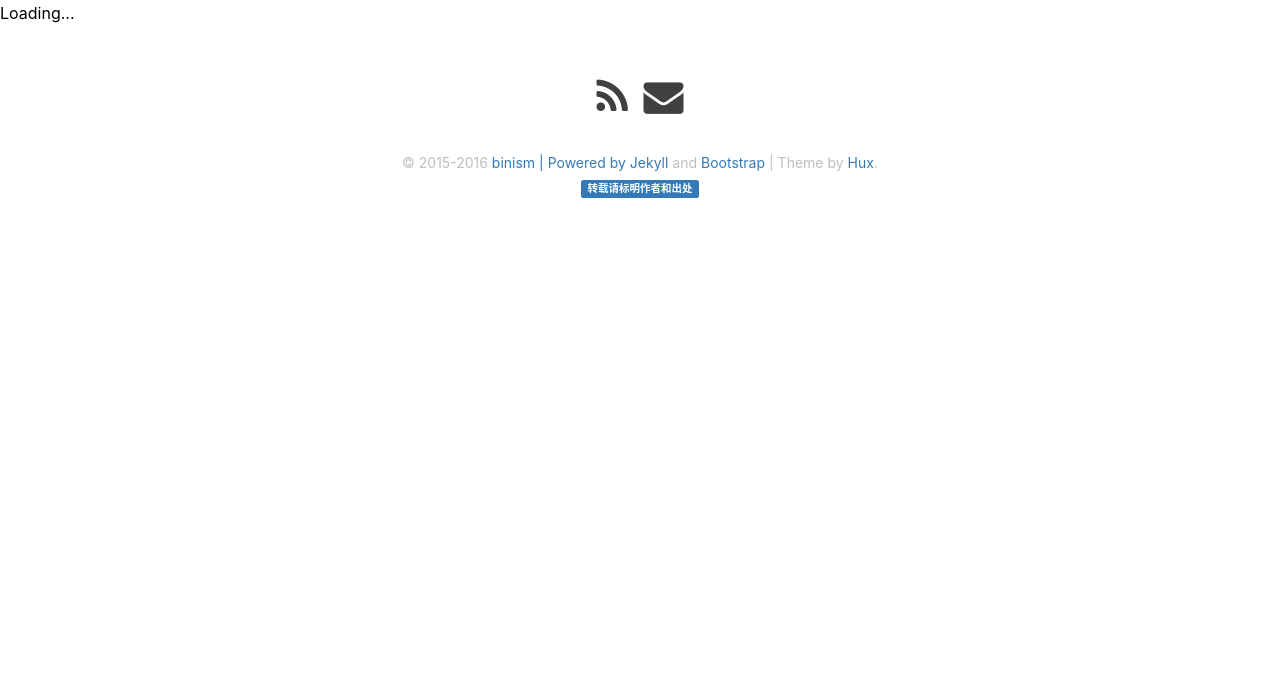
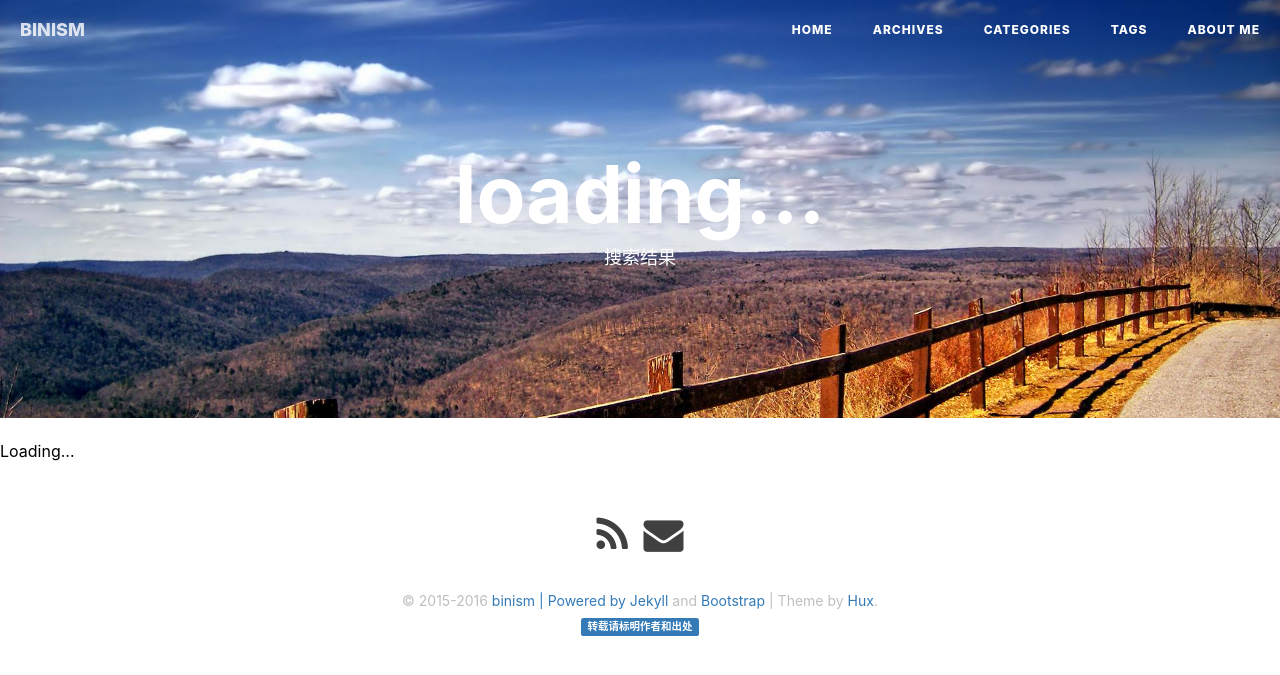
Before and after one commit to binism/binism.github.io, a Jekyll site: the page built from search.html, in a window 1280 px wide. Shown: the top 675 px of the page. Built offline with Jekyll 4.4.1, drawn with Linux system fonts in a browser that asks for light colours; comment, search, counter and statistics services are not loaded.

Commit message:
added search

```diff
--- a/search.html
+++ b/search.html
@@ -4,6 +4,18 @@ description: "搜索结果"
 layout:   default
 header-img: "/img/tags-bg1.jpg"
 ---
+<header class="intro-header" style="background-image: url('{{ site.baseurl }}{% if page.header-img %}{{ page.header-img }}{% else %}{{ site.header-img }}{% endif %}')">
+    <div class="container">
+        <div class="row">
+            <div class="col-lg-8 col-lg-offset-2 col-md-10 col-md-offset-1">
+                <div class="site-heading" id="tag-heading">
+                    <h1>{% if page.title %}{{ page.title }}{% else %}{{ site.title }}{% endif %}</h1>
+                    <span class="subheading">{{ page.description }}</span>
+                </div>
+            </div>
+        </div>
+    </div>
+</header>
 <div id='cse' style='width: 100%;'>Loading...</div>
 <script src='//www.google.com/jsapi' type='text/javascript'></script>
 <script type='text/javascript'>
```
